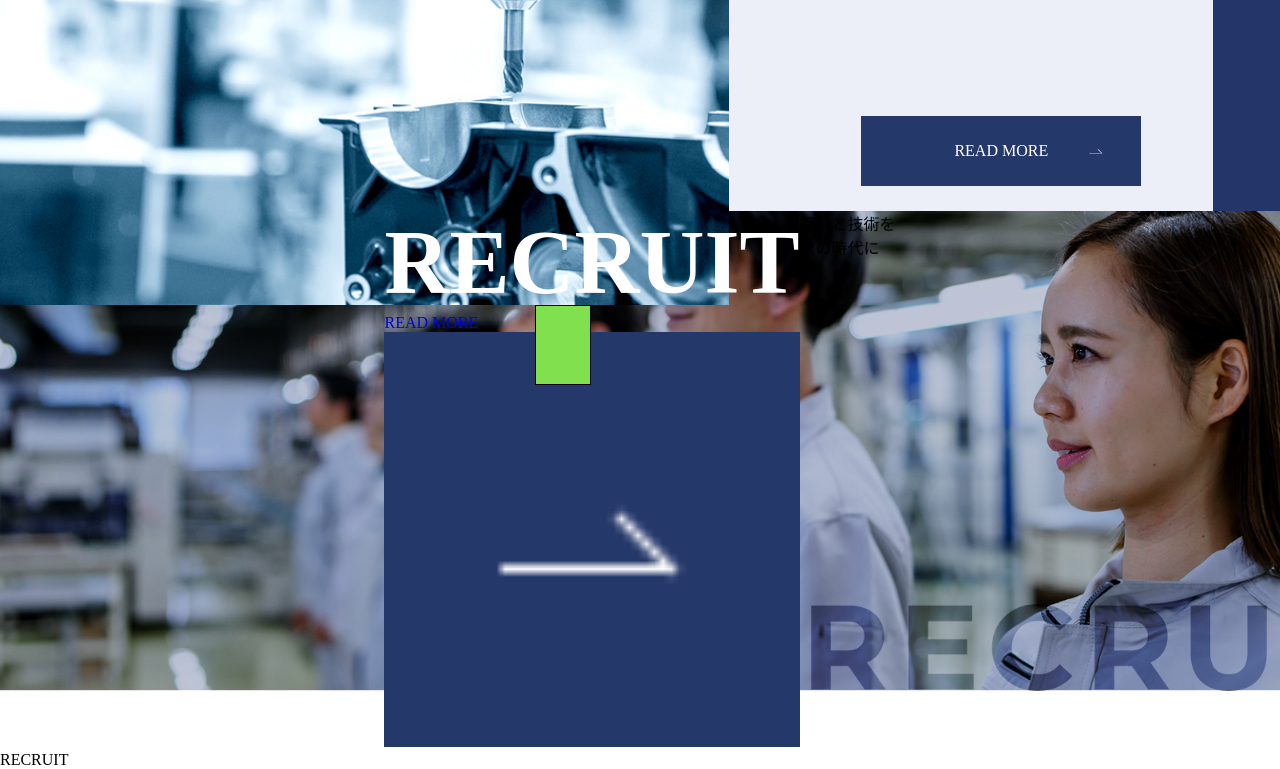
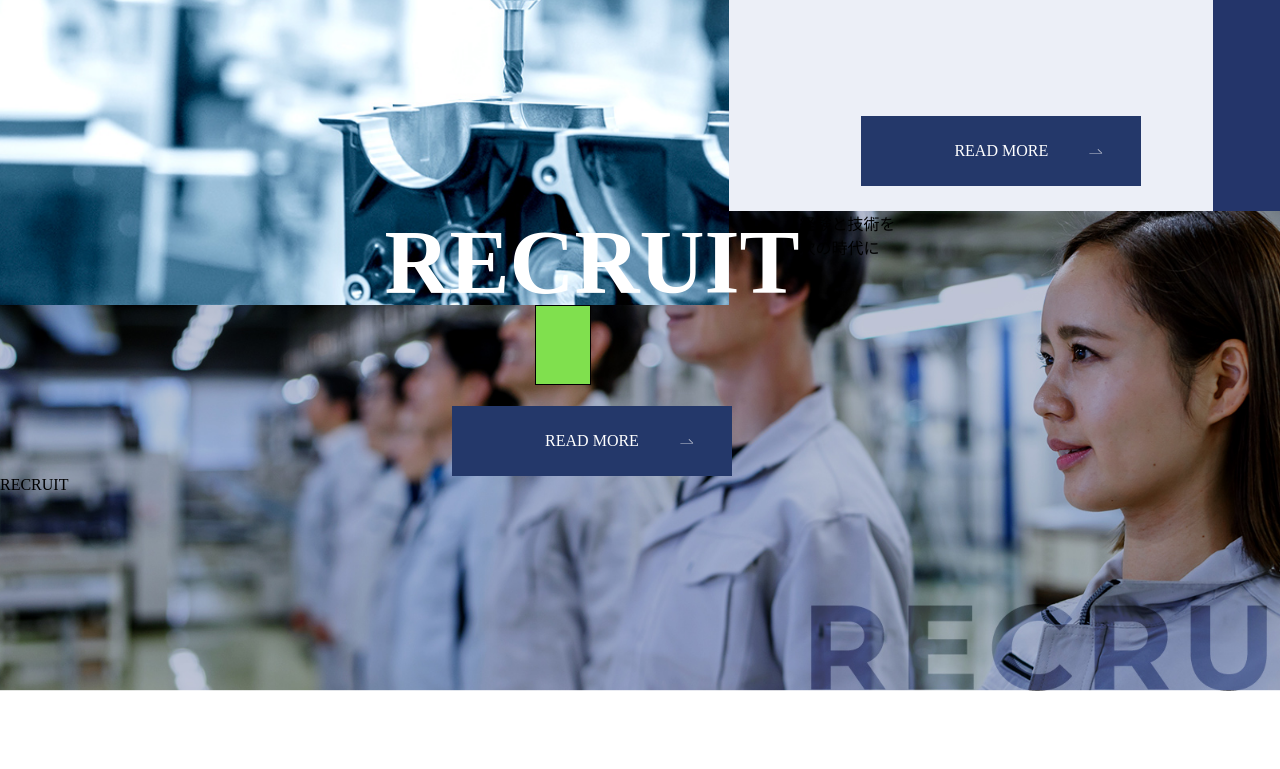
Before and after one commit to yasu7311/Taiko-advance, a website: page index.html in a window 1280 px wide. Shown: the part 2708-3477 px from the top of the page. After the commit the page ends 3399 px from the top, so only its background shows below. Drawn offline with Linux system fonts and the light colour scheme.

Commit message:
recruitのコーディングをした

```diff
--- a/sass/_recruit.scss
+++ b/sass/_recruit.scss
@@ -14,4 +14,21 @@
   font-size: 5.625rem;
   letter-spacing: 0.833;
   }
+  .recruit__btn {
+    display: flex;
+    width: 280px;
+    height: 70px;
+    margin: 92px auto 0;
+    color: #fff;
+    background-color: #24386a;
+    justify-content: center;
+    align-items: center;
+    position: relative;
+    & img {
+      width: 30.34px;
+      height: 8.69px;
+      position: absolute;
+      right: 30px;
+      }
+    }
 }
```
Also changed, not shown: css/style.css, 1 other file.
